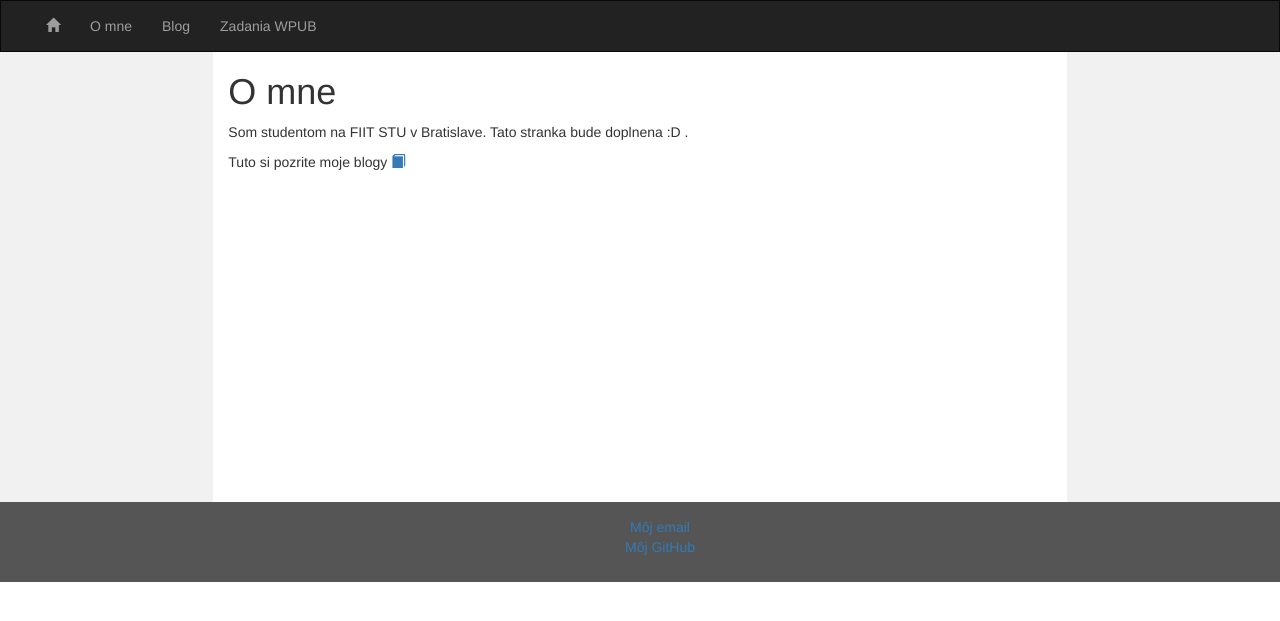
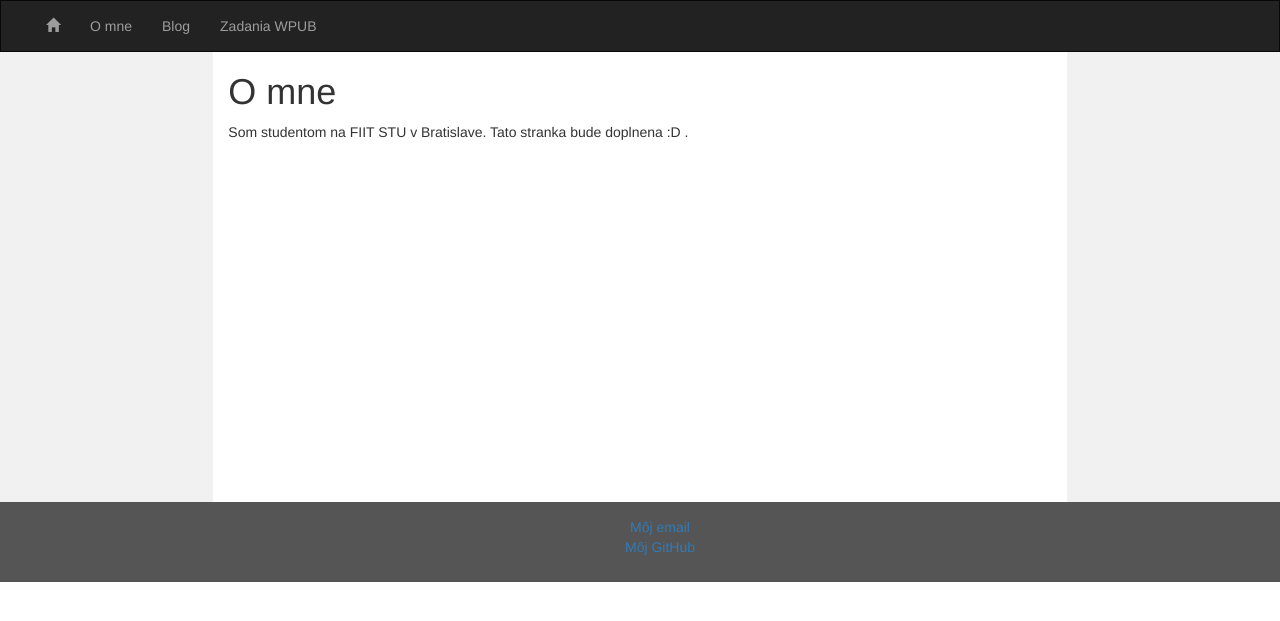
Before and after one commit to mg-24/peterzajac39.github.io, a Jekyll site: the page built from about/index.html, in a window 1280 px wide. Shown: the top 621 px of the page. Built offline with Jekyll 4.4.1, drawn with Linux system fonts in a browser that asks for light colours.

Commit message:
remove icon of blog

```diff
--- a/about/index.html
+++ b/about/index.html
@@ -6,6 +6,6 @@ title: O mne
 	<div class="blurb">
 	<p>Som studentom na FIIT STU v Bratislave. Tato stranka bude doplnena :D .
 	</div><!-- /.blurb -->
-	<p>Tuto si pozrite moje blogy
-	<a href="/blog"><span class="glyphicon glyphicon-book"></span></a>
+	<!-- 	<p>Tuto si pozrite moje blogy
+	<a href="/blog"><span class="glyphicon glyphicon-book"></span></a> -->
 	</p>
```
